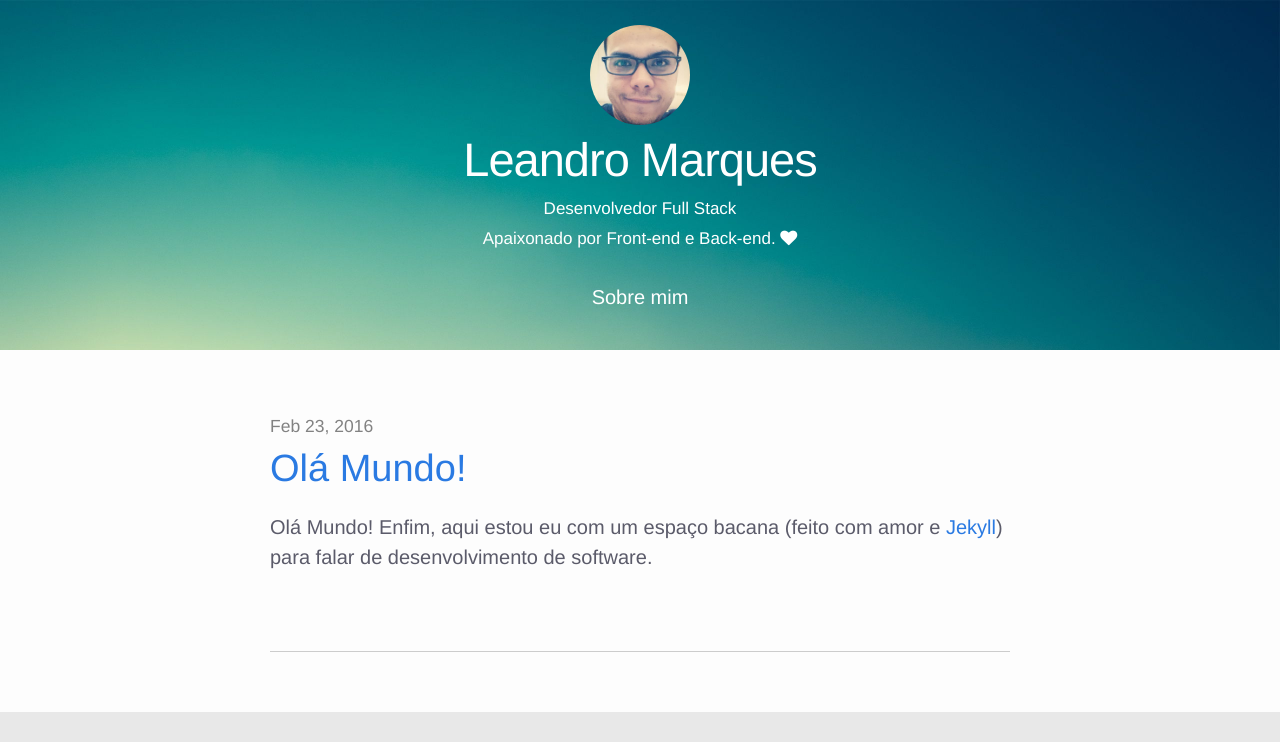
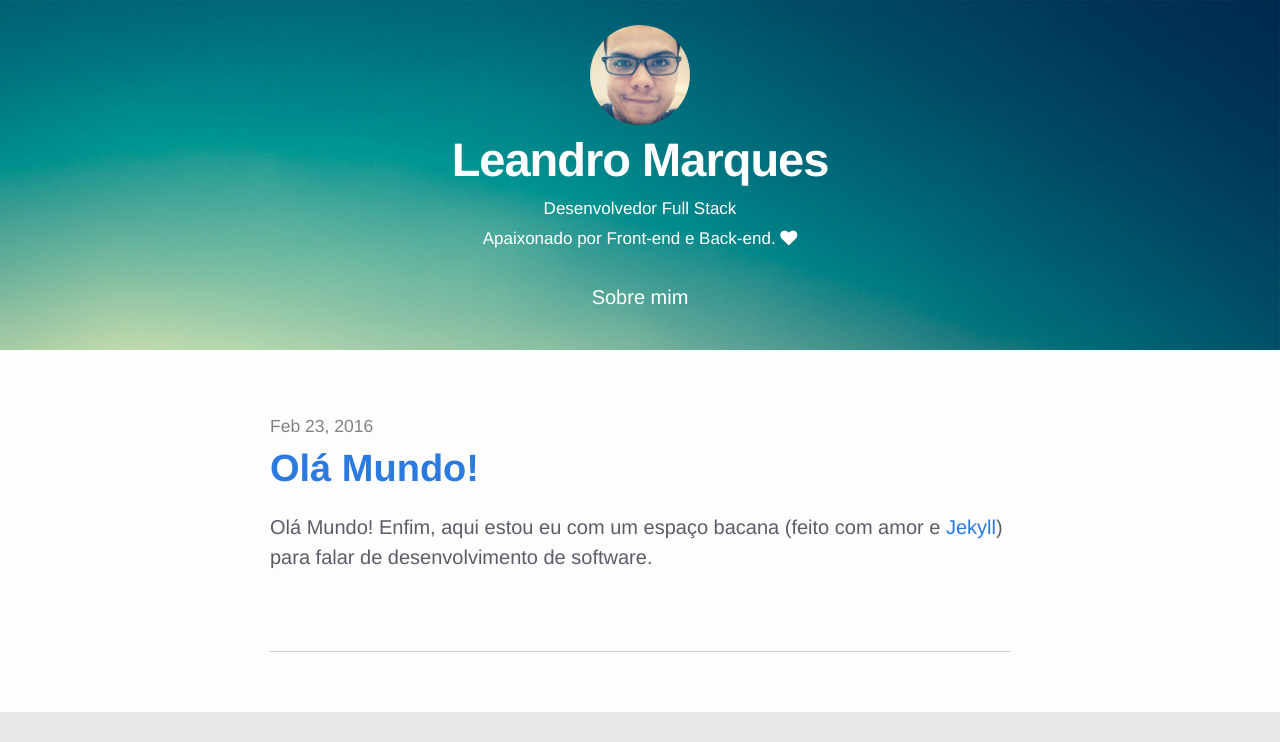
Before and after one commit to leandromarques/leandromarques.github.io, a Jekyll site: the page built from index.html, in a window 1280 px wide. Shown: the top 742 px of the page. Built offline with Jekyll 4.4.1, drawn with Linux system fonts in a browser that asks for light colours; nearby versions of some CDN libraries; grey boxes are pictures that could not be loaded.

Commit message:
Adjustment in font-weight of titles (post, post-link and site-title)

```diff
--- a/_sass/_layout.scss
+++ b/_sass/_layout.scss
@@ -29,7 +29,7 @@
 
 .site-title {
     font-size: 47px;
-    font-weight: 400;
+    font-weight: $titles-font-weight;
     letter-spacing: -1px;
     margin-bottom: 0;
 
@@ -167,6 +167,7 @@
 .post-link {
     display: block;
     font-size: 38px;
+    font-weight: $titles-font-weight;
 }
 
 
@@ -182,9 +183,12 @@
     font-size: 38px;
     letter-spacing: -1px;
     line-height: 1;
+    font-weight: $titles-font-weight;
+
 
     @include media-query($on-laptop) {
         font-size: 36px;
+        text-align: center;
     }
 }
 
--- a/css/main.scss
+++ b/css/main.scss
@@ -9,6 +9,7 @@
 $base-font-family: "Helvetica Neue", Helvetica, Arial, sans-serif;
 $base-font-size:   1.25rem;;
 $base-font-weight: 400;
+$titles-font-weight: 600;
 $small-font-size:  $base-font-size * 0.875;
 $base-line-height: 1.5;
 
```
